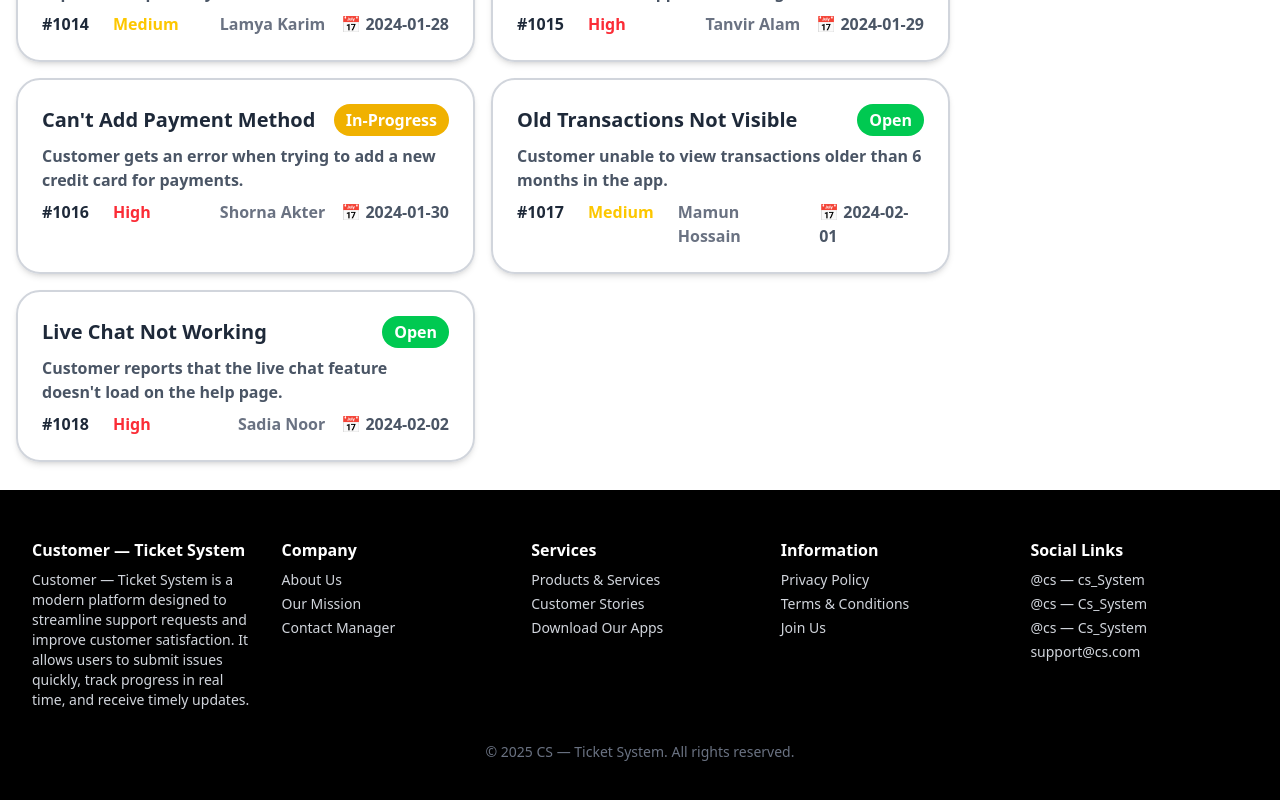
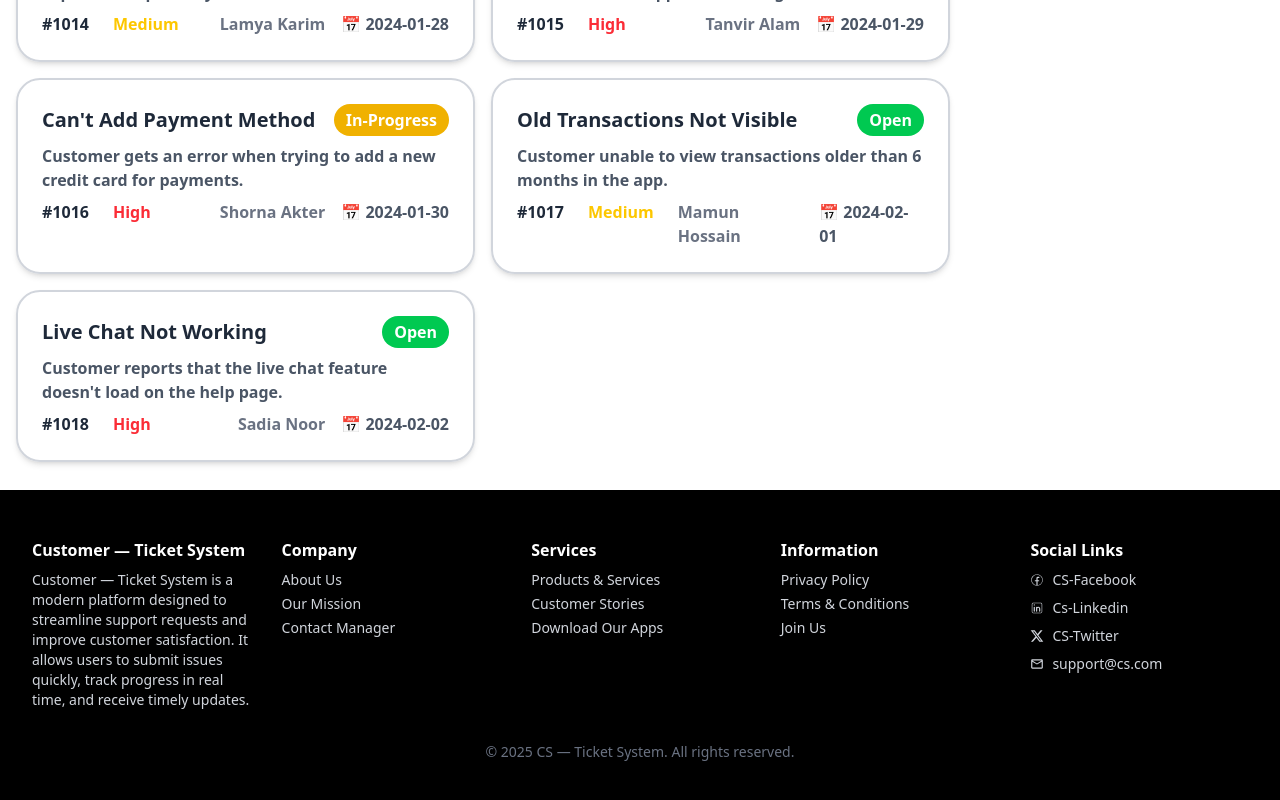
Before and after one commit to ShaheD922/customer-support-zone, a React (Vite) app: page / in a window 1280 px wide. Shown: the part 1542-2342 px from the top of the page. Built offline with nearby package versions, Linux system fonts and the light colour scheme.

Commit message:
added footer section to social links

```diff
--- a/src/App.jsx
+++ b/src/App.jsx
@@ -10,31 +10,28 @@ import Footer from "./components/Footer";
 
 import Container from "./components/Container";
 
-
-
-import { toast,ToastContainer } from "react-toastify"
+import { toast, ToastContainer } from "react-toastify";
 import "react-toastify/dist/ReactToastify.css";
 
 function App() {
-
   const [inProgress, setInProgress] = useState(0);
   const [resolved, setResolved] = useState(0);
   const [tick, setTick] = useState([]);
   const [taskSection, setTaskSection] = useState([]);
   const [resolvedData, setResolvedData] = useState([]);
+  const [loading, setLoading] = useState(false);
 
   useEffect(() => {
+    setLoading(true);
     async function fetchTickets() {
       const res = await fetch("/Details.json");
       const data = await res.json();
-      console.log("fetch data",data);
-
+      console.log("fetch data", data);
+      setLoading(false);
       setTick(data);
     }
     fetchTickets();
   }, []);
-
-
 
   const handleCardClick = (card) => {
     setInProgress(inProgress + 1);
@@ -67,16 +64,16 @@ function App() {
           <Resolved resolved={resolved} />
         </div>
 
-
-
         <div className="flex md:grid flex-col-reverse  md:grid-cols-12 justify-between w-full mt-11 gap-2 ">
           <div className="md:col-span-9">
-          <Suspense fallback={<p>Loading To Customer Tickets... </p>}>
-  <CustomerTickets
-              ticketss={tick}
-              handleCardClick={handleCardClick}
-            />
-</Suspense>
+            {loading ? (
+              "Loading"
+            ) : (
+              <CustomerTickets
+                ticketss={tick}
+                handleCardClick={handleCardClick}
+              />
+            )}
           </div>
           <div className="md:col-span-3">
             <TasksSection
@@ -86,8 +83,6 @@ function App() {
             <ResolvedSection resolvedData={resolvedData} />
           </div>
         </div>
-
-
       </main>
 
       <Footer />
@@ -113,10 +108,4 @@ export default App;
 
 
 
-
-
-
-
-
-
-// SM
+// sm
--- a/src/components/Footer.jsx
+++ b/src/components/Footer.jsx
@@ -1,18 +1,27 @@
 import Container from "./Container";
+import { CiFacebook } from "react-icons/ci";
+import { CiLinkedin } from "react-icons/ci";
+import { FaXTwitter } from "react-icons/fa6";
+import { MdOutlineMailOutline } from "react-icons/md";
 
 const Footer = () => {
   return (
     <footer className="bg-black text-gray-300 px-8 py-12 ">
       <Container>
         <div className="grid md:grid-cols-5 gap-8">
+
           <div>
             <h3 className="text-white font-semibold mb-2">
-            Customer — Ticket System
+              Customer — Ticket System
             </h3>
             <p className="text-sm">
-             Customer — Ticket System is a modern platform designed to streamline support requests and improve customer satisfaction. It allows users to submit issues quickly, track progress in real time, and receive timely updates.
+              Customer — Ticket System is a modern platform designed to
+              streamline support requests and improve customer satisfaction. It
+              allows users to submit issues quickly, track progress in real
+              time, and receive timely updates.
             </p>
           </div>
+
           <div>
             <h4 className="text-white font-semibold mb-2">Company</h4>
             <ul className="space-y-1 text-sm">
@@ -21,6 +30,7 @@ const Footer = () => {
               <li>Contact Manager</li>
             </ul>
           </div>
+
           <div>
             <h4 className="text-white font-semibold mb-2">Services</h4>
             <ul className="space-y-1 text-sm">
@@ -29,31 +39,69 @@ const Footer = () => {
               <li>Download Our Apps</li>
             </ul>
           </div>
+
           <div>
             <h4 className="text-white font-semibold mb-2">Information</h4>
             <ul className="space-y-1 text-sm">
-                 <li>Privacy Policy</li>
+              <li>Privacy Policy</li>
               <li>Terms & Conditions</li>
               <li>Join Us</li>
             </ul>
           </div>
+
           <div>
             <h4 className="text-white font-semibold mb-2">Social Links</h4>
-            <ul className="space-y-1 text-sm">
-              <li>@cs — cs_System</li>
-              <li>@cs — Cs_System</li>
-              <li>@cs — Cs_System</li>
-              <li>support@cs.com</li>
+            <ul className="space-y-2 text-sm">
+              <li>
+                <a
+                  href=""
+                  target=""
+                  rel=""
+                  className="flex items-center gap-2 hover:text-blue-500 "
+                >
+                  <CiFacebook /> CS-Facebook
+                </a>
+              </li>
+              <li>
+                <a
+                  href=""
+                  target=""
+                  rel=""
+                  className="flex items-center gap-2 hover:text-blue-400"
+                >
+                  <CiLinkedin /> Cs-Linkedin
+                </a>
+              </li>
+              <li>
+                <a
+                  href=""
+                  target=""
+                  rel=""
+                  className="flex items-center gap-2 hover:text-gray-300"
+                >
+                  <FaXTwitter />
+                  CS-Twitter
+                </a>
+              </li>
+              <li>
+                <a
+                  href=""
+                  className="flex items-center gap-2 hover:text-red-400"
+                >
+                  <MdOutlineMailOutline /> support@cs.com
+                </a>
+              </li>
             </ul>
           </div>
         </div>
+
         <div className="text-left md:text-center text-gray-500 text-sm mt-8">
-© 2025 CS — Ticket System.
+          © 2025 CS — Ticket System.
           <br className="block md:hidden" /> All rights reserved.
         </div>
       </Container>
     </footer>
   );
 };
-//
+
 export default Footer;
```
